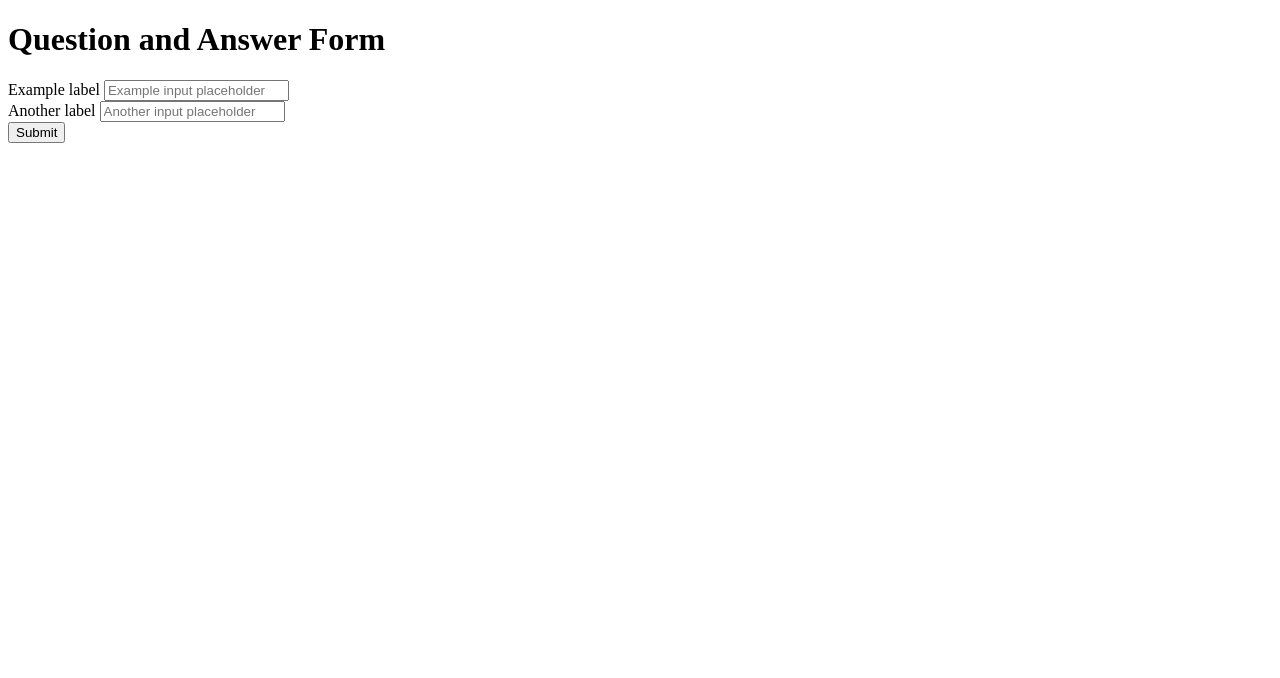
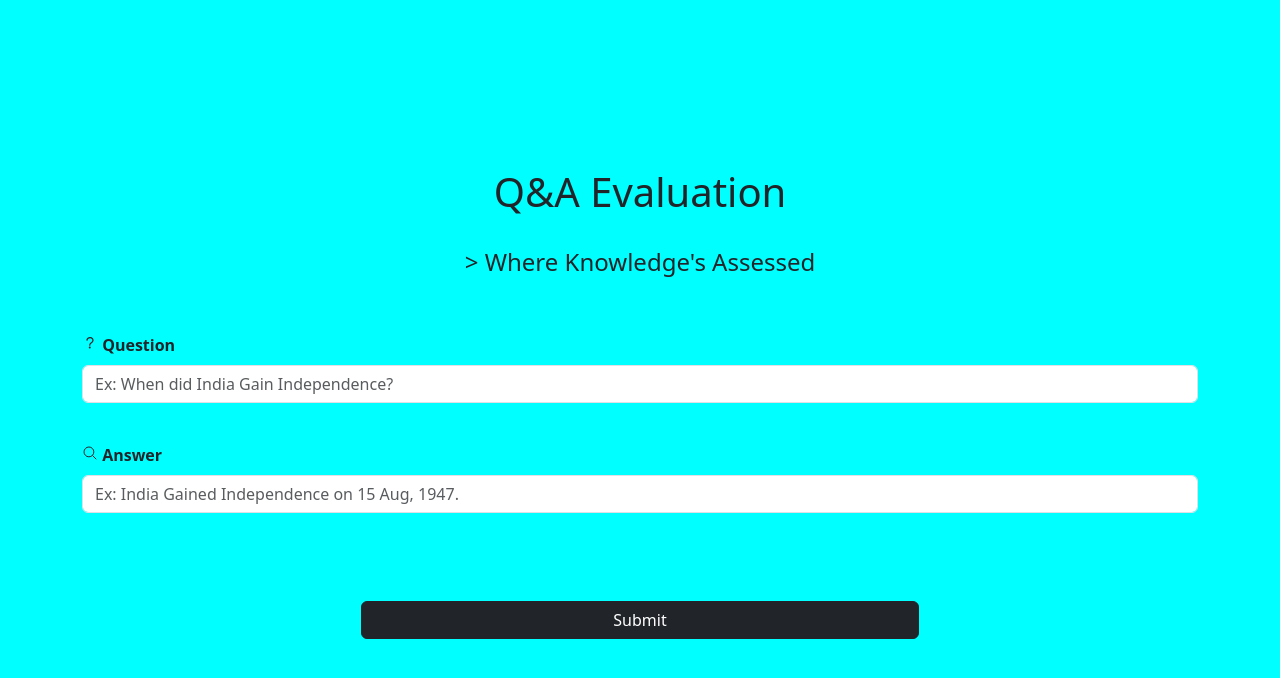
Before and after one commit to rupesh-25/Subjective_answer_evaluation, a Flask app: template templates/base.html in a window 1280 px wide. Shown: the top 678 px of the page. Run offline with Flask 3, Linux system fonts and the light colour scheme; the template is opened without the code that fills it, so the values that code supplies are empty; some libraries are stand-ins or nearby versions.

Commit message:
Add files via upload

```diff
--- a/templates/base.html
+++ b/templates/base.html
@@ -1,26 +1,48 @@
 <!DOCTYPE html>
 <html>
 <head>
+    <meta charset="utf-8">
+    <meta name="viewport" content="width=device-width, initial-scale=1">
     <title>Question and Answer Form</title>
+    <link href="https://cdn.jsdelivr.net/npm/bootstrap@5.3.2/dist/css/bootstrap.min.css" rel="stylesheet" integrity="sha384-T3c6CoIi6uLrA9TneNEoa7RxnatzjcDSCmG1MXxSR1GAsXEV/Dwwykc2MPK8M2HN" crossorigin="anonymous">
+    <script src="https://ajax.googleapis.com/ajax/libs/jquery/3.5.1/jquery.min.js"></script>
+    <script src="https://maxcdn.bootstrapcdn.com/bootstrap/4.5.2/js/bootstrap.min.js"></script>
+    <style>
+        body {
+            background-color: cyan;
+        }
+</style>
 </head>
 <body>
-    <h1>Question and Answer Form</h1>
-
+<br><br><br><br><br><br><br>
+<div class="container">
+    <h1><center>Q&A Evaluation</center></h1>
+    <br>
+    <h4><center>> Where Knowledge's Assessed</center></h3>
+    <br><br>
     <!-- Input boxes for Question and Answer -->
     <div class="mb-3">
-        <label for="formGroupExampleInput" class="form-label">Example label</label>
-        <input type="text" class="form-control" id="formGroupExampleInput" placeholder="Example input placeholder">
-      </div>
-      <div class="mb-3">
-        <label for="formGroupExampleInput2" class="form-label">Another label</label>
-        <input type="text" class="form-control" id="formGroupExampleInput2" placeholder="Another input placeholder">
-      </div>
-
+        <ion-icon name="help-outline"></ion-icon>
+        <label for="formGroupExampleInput" class="form-label"><strong>Question</strong></label>
+        <input type="text" class="form-control" id="formGroupExampleInput" placeholder="Ex: When did India Gain Independence?">
+    </div>
+    <br>
+    <div class="mb-3">
+        <ion-icon name="search-outline"></ion-icon>
+        <label for="formGroupExampleInput2" class="form-label"><strong>Answer</strong></label>
+        <input type="text" class="form-control" id="formGroupExampleInput2" placeholder="Ex: India Gained Independence on 15 Aug, 1947.">
+    </div>
+    <br><br><br>
     <!-- Submit button -->
-    <button onclick="saveData()">Submit</button>
+    <div class="d-grid gap-2 col-6 mx-auto">
+        <button class="btn btn-dark" type="button" onclick="saveData()">Submit</button>
+    </div>
 
     <!-- Space to display the output (single number) -->
-    <div id="output" style="font-size: 24px;"></div>
+        <div id="output" style="font-size: 24px;"></div>
+
+</div>
+
 
     <script>
         function saveData() {
@@ -36,5 +58,7 @@
             document.getElementById("output").innerHTML = "Output: " + randomNumber;
         }
     </script>
+    <script type="module" src="https://unpkg.com/ionicons@7.1.0/dist/ionicons/ionicons.esm.js"></script>
+    <script nomodule src="https://unpkg.com/ionicons@7.1.0/dist/ionicons/ionicons.js"></script>
 </body>
 </html>
```
